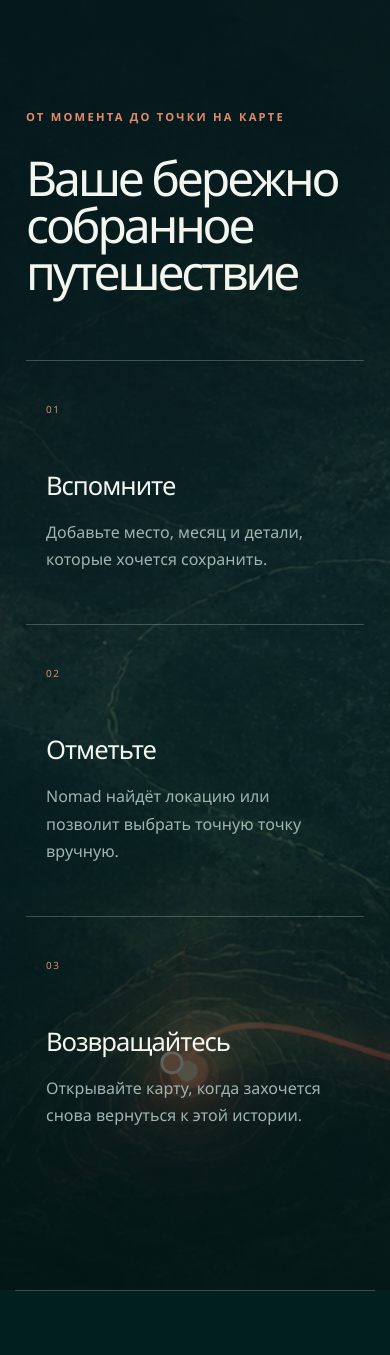
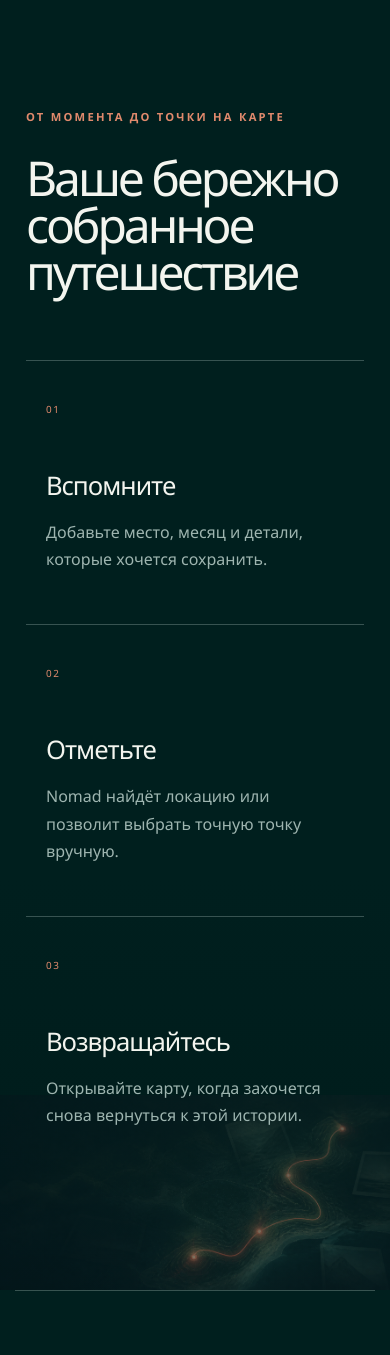
Before and after one commit to alabayk/nomad, a FastAPI app: page /about in a window 390 px wide. Shown: the part 2845-4200 px from the top of the page. Run offline with FastAPI, Linux system fonts and the light colour scheme; parts of the project's set-up code (start-up, migrations or seed data) failed here and were passed over.

Commit message:
Use static journey artwork on mobile

```diff
--- a/app/static/css/app.css
+++ b/app/static/css/app.css
@@ -354,6 +354,7 @@ body[data-scroll-direction="up"] .process-heading{transition-delay:calc(var(--re
 .process-steps h3 { margin:80px 0 14px; font-size:clamp(1.6rem,2.6vw,2.25rem); font-weight:350; letter-spacing:-.04em; }
 .process-steps p { max-width:310px; color:var(--muted); line-height:1.7; }
 .process-route-animation { position:absolute; z-index:-2; inset:0; width:100%; height:100%; opacity:.78; pointer-events:none; }
+.process-mobile-art { display:none; }
 .process-route-animation path { fill:none; stroke:transparent; }
 .route-runner { fill:#fff1df; filter:drop-shadow(0 0 9px #ff815e) drop-shadow(0 0 18px #ff815e); }
 .route-checkpoint { fill:#e88a6c; stroke:#ffe6d9; stroke-width:2; }
@@ -569,6 +570,7 @@ body[data-scroll-direction="up"] .process-heading{transition-delay:calc(var(--re
   .about-features{grid-template-columns:1fr;margin-top:65px}.about-features article{min-height:240px;border-right:0;border-bottom:1px solid var(--line)}.about-features article:last-child{border-bottom:0}.about-features h2{margin-top:42px}
   .about-showcase { grid-template-columns:1fr; padding:90px 0 55px; }.demo-countries{min-height:380px}.showcase-copy{padding-inline:7px}
   .process-heading { grid-template-columns:1fr; }.process-steps{grid-template-columns:1fr}.process-steps article{min-height:220px;border-right:0;border-bottom:1px solid var(--line)}.process-steps article:last-child{border-bottom:0}.process-steps h3{margin-top:50px}.about-closing{margin-bottom:-52px}.closing-orbit{width:105vw}
+  .process-route-animation{display:none}.process-mobile-art{position:absolute;z-index:-2;left:0;bottom:0;display:block;width:100%;height:42%;object-fit:contain;object-position:center bottom;opacity:.82}.about-process::after{background:linear-gradient(180deg,#001f1e 0 48%,rgba(0,31,30,.72) 68%,rgba(0,20,19,.3) 100%)}
   .account-grid { grid-template-columns:1fr; }.account-header{align-items:flex-start}.account-avatar-large{width:72px;height:72px;flex-basis:72px}.account-danger{align-items:stretch;flex-direction:column}.account-danger-actions{flex-direction:column}.account-danger-actions button{width:100%}
   .settings-grid{grid-template-columns:1fr}.choice-group{grid-template-columns:1fr}
   .form-card.wide-card, .detail-card { padding:28px 20px 38px; }
--- a/app/templates/about.html
+++ b/app/templates/about.html
@@ -50,6 +50,7 @@
   </section>
 
   <section class="about-process reveal-group">
+    <img class="process-mobile-art" src="/static/img/about-journey-ai.png" alt="" aria-hidden="true">
     <svg class="process-route-animation" viewBox="0 0 1792 896" preserveAspectRatio="xMidYMid slice" aria-hidden="true">
       <image href="/static/img/about-journey-ai.png" width="1792" height="896" preserveAspectRatio="xMidYMid slice"/>
       <path id="process-route" d="M880 738 C1010 675 1100 760 1180 620 S1260 475 1310 365 S1410 315 1460 295 S1520 245 1558 155"/>
--- a/app/templates/base.html
+++ b/app/templates/base.html
@@ -8,7 +8,7 @@
     <link rel="icon" href="/static/img/nomad-mark.svg?v=2" type="image/svg+xml" sizes="any">
     <link rel="shortcut icon" href="/static/img/nomad-mark.svg?v=2" type="image/svg+xml">
     <link rel="apple-touch-icon" href="/static/img/nomad-mark.svg?v=2">
-  <link rel="stylesheet" href="/static/css/app.css?v=photo-upload-fix">
+  <link rel="stylesheet" href="/static/css/app.css?v=about-mobile-static">
     {% block head %}{% endblock %}
   </head>
   <body>
```
